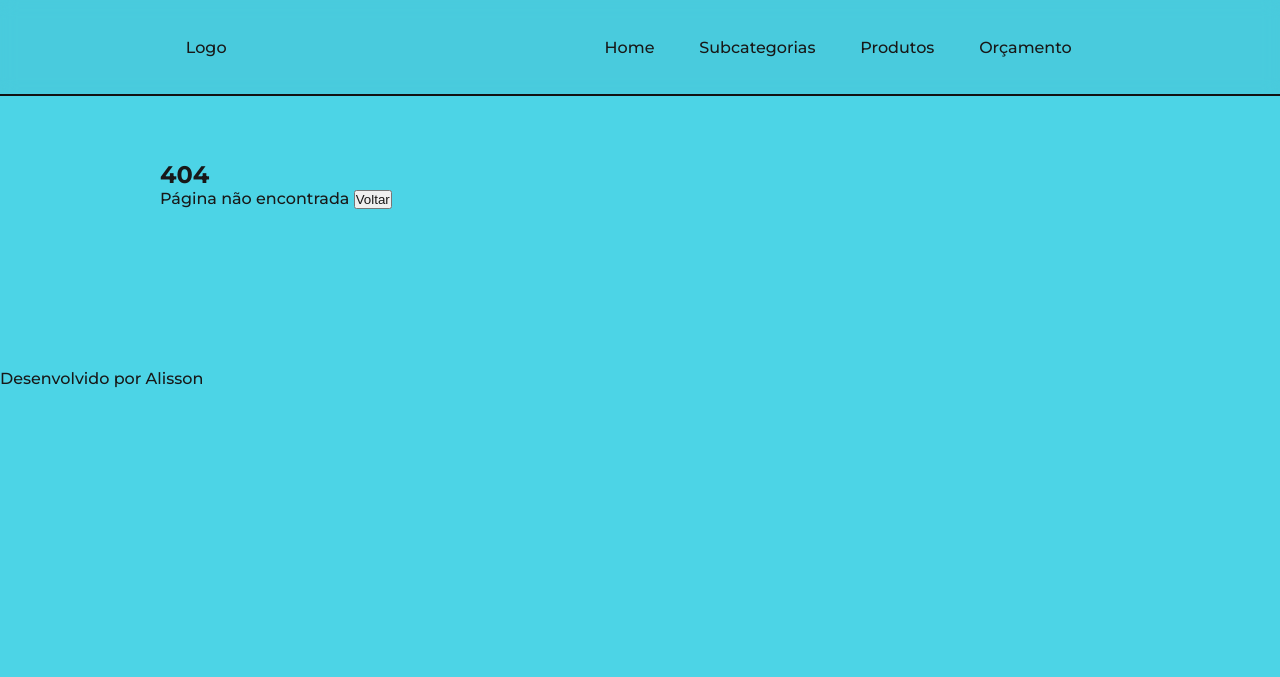
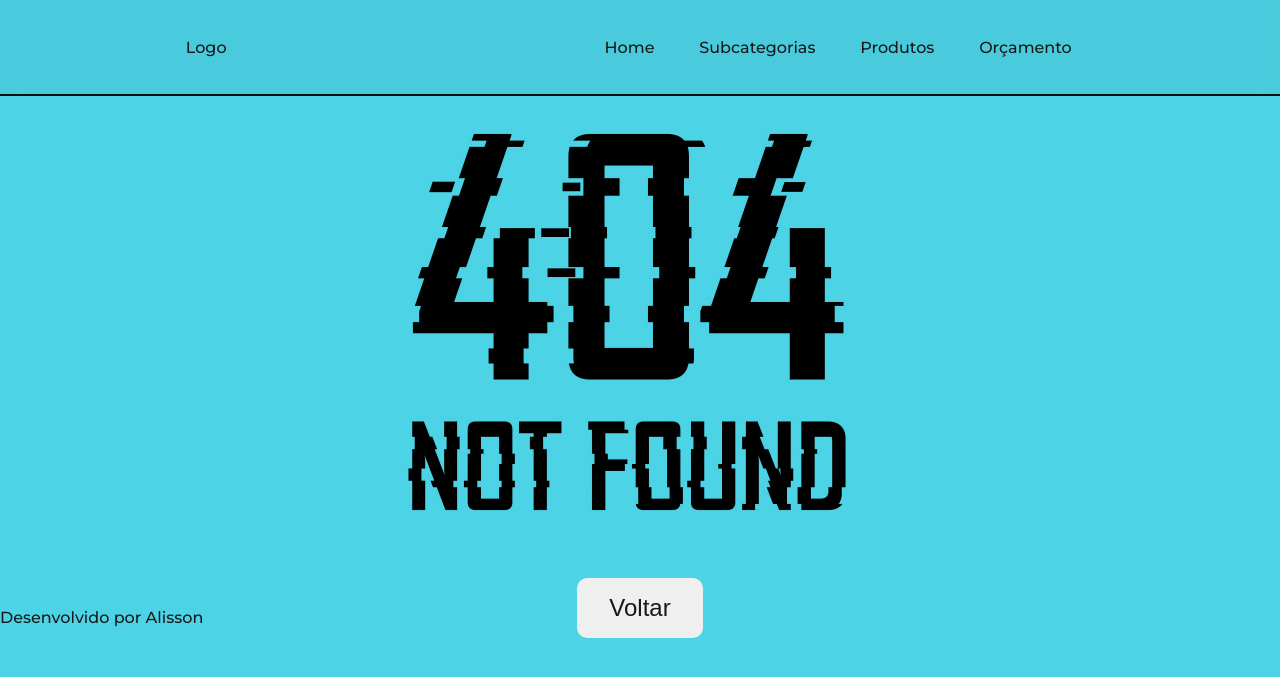
Before and after one commit to alisson2014/produtos_like, a PHP site: page /index.php?page=404 in a window 1280 px wide. Shown: the top 677 px of the page. Run offline with PHP 8.4, Linux system fonts and the light colour scheme.

Commit message:
feat: criei a pagina 404

```diff
--- a/index.php
+++ b/index.php
@@ -10,8 +10,10 @@
     <meta http-equiv="X-UA-Compatible" content="IE=edge" />
     <meta name="viewport" content="width=device-width, initial-scale=1.0" />
     <title>CRUD - PHP</title>
+    <link rel="stylesheet" href="styles/reset.css" />
     <link rel="stylesheet" href="styles/header.css" />
-    <link rel="stylesheet" href="styles/reset.css" />
+    <link rel="stylesheet" href="styles/main.css" />
+    <link rel="stylesheet" href="styles/error.css" />
 </head>
 
 <body>
@@ -48,7 +50,7 @@
         </nav>
     </header>
 
-    <main style="margin: 10rem">
+    <main class="main">
         <?php
         $page = $_GET["page"] ?? "home";
         $page = "pages/{$page}.php";
--- a/pages/error.php
+++ b/pages/error.php
@@ -1,5 +1,6 @@
 <div class="error">
-    <h2>404</h2>
-    <span>Página não encontrada</span>
-    <button type="button">Voltar</button>
+    <img src="../images/404.png" alt="error-404" class="error_img" />
+    <button type="button" class="error_button">
+        <a href="index.php?page=home">Voltar</a>
+    </button>
 </div>
--- /dev/null
+++ b/styles/error.css
@@ -0,0 +1,30 @@
+.error {
+    display: flex;
+    flex-direction: column;
+    justify-content: center;
+    align-items: center;
+    padding-top: 128px;
+}
+
+.error_img {
+    mix-blend-mode: multiply;
+}
+
+.error_button {
+    padding: 16px 32px;
+    border: none;
+    border-radius: 10px;
+    cursor: pointer;
+    transition: all .3s linear;
+}
+
+.error_button:hover {
+    transform: scale(1.05);
+    letter-spacing: 2px;
+}
+
+.error_button a {
+    text-decoration: none;
+    font-size: 1.5rem;
+    font-weight: 300;
+}
--- /dev/null
+++ b/styles/main.css
@@ -0,0 +1,7 @@
+.main {
+    margin: 0 auto;
+    height: 76vh;
+    display: flex;
+    align-items: center;
+    justify-content: center;
+}
```
Also changed, not shown: images/404.png (added).
